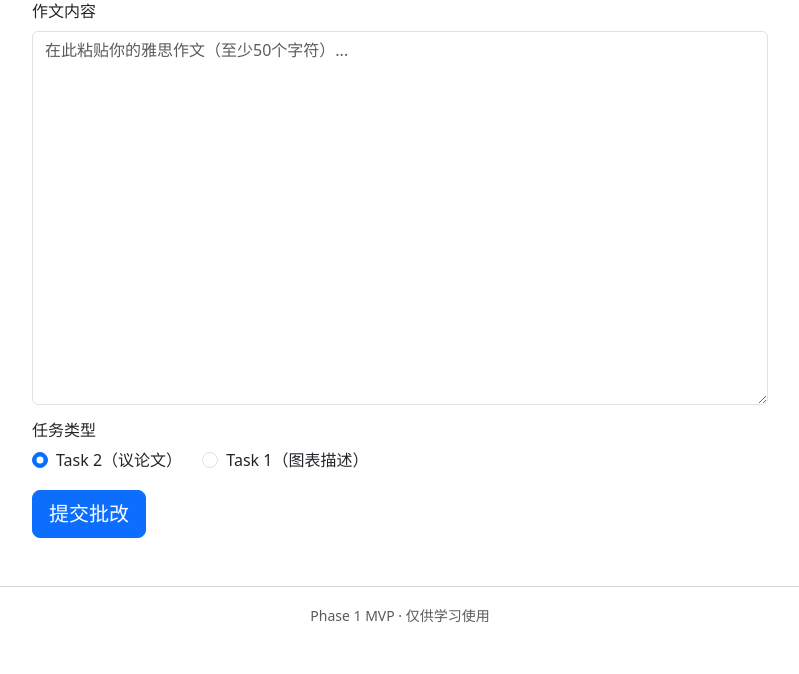
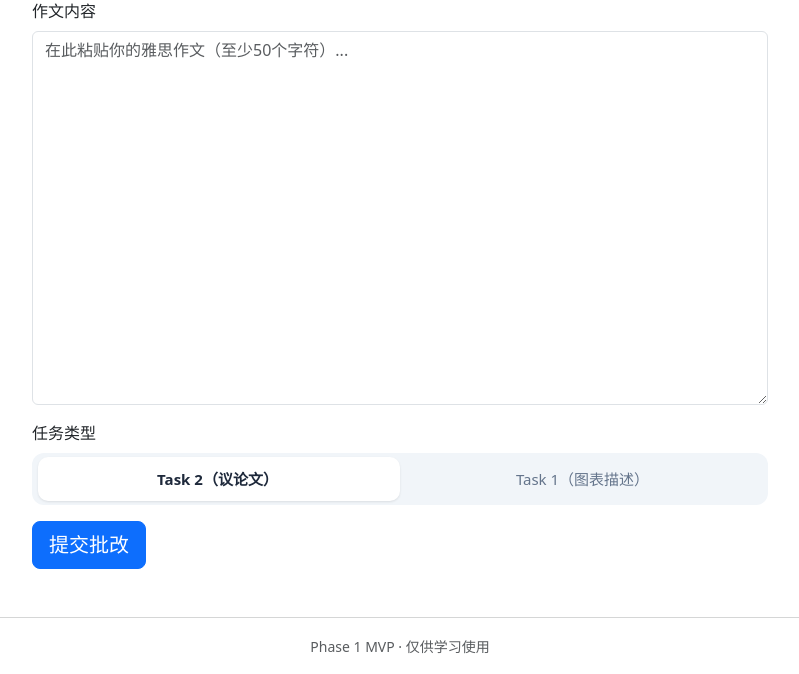
Before and after one commit to Kiyoteru1225/ielts-ai-learning-platform, a FastAPI app: page /writing/ in a window 1280 px wide. Shown: the part 153-827 px from the top of the page, without its empty margins (240-1039 px from the left). Before the commit the page ends 776 px from the top, so only its background shows below. Run offline with FastAPI, Linux system fonts and the light colour scheme.

Commit message:
style: Uiverse 滑动 Tab 替换 Task 类型选择器

```diff
--- a/app/templates/base.html
+++ b/app/templates/base.html
@@ -5,6 +5,7 @@
     <meta name="viewport" content="width=device-width, initial-scale=1.0">
     <title>{% block title %}雅思 AI 学习平台{% endblock %}</title>
     <link href="https://cdn.jsdelivr.net/npm/bootstrap@5.3.0/dist/css/bootstrap.min.css" rel="stylesheet">
+    <link href="/static/uiverse-tabs.css" rel="stylesheet">
 </head>
 <body>
     <nav class="navbar navbar-expand-lg navbar-dark bg-primary">
--- a/app/templates/writing.html
+++ b/app/templates/writing.html
@@ -25,17 +25,16 @@
                 ></textarea>
             </div>
 
-            <fieldset class="mb-3">
-                <legend class="h6">任务类型</legend>
-                <div class="form-check form-check-inline">
-                    <input class="form-check-input" type="radio" name="task_type" id="task2" value="task2" checked>
-                    <label class="form-check-label" for="task2">Task 2（议论文）</label>
+            <div class="mb-3">
+                <label class="form-label">任务类型</label>
+                <div class="tabs">
+                    <input type="radio" id="radio-1" name="task_type" value="task2" checked>
+                    <label class="tab" for="radio-1">Task 2（议论文）</label>
+                    <input type="radio" id="radio-2" name="task_type" value="task1">
+                    <label class="tab" for="radio-2">Task 1（图表描述）</label>
+                    <span class="glider"></span>
                 </div>
-                <div class="form-check form-check-inline">
-                    <input class="form-check-input" type="radio" name="task_type" id="task1" value="task1">
-                    <label class="form-check-label" for="task1">Task 1（图表描述）</label>
-                </div>
-            </fieldset>
+            </div>
 
             <button type="submit" class="btn btn-primary btn-lg">提交批改</button>
         </form>
--- /dev/null
+++ b/static/uiverse-tabs.css
@@ -0,0 +1,77 @@
+/* ===== Uiverse Tab 组件 — 任务类型选择器 ===== */
+/* By Pradeepsaranbishnoi — uiverse.io */
+
+.tabs {
+  position: relative;
+  display: flex;
+  background-color: #f1f5f9;
+  border-radius: 12px;
+  padding: 4px;
+  gap: 2px;
+}
+
+.tabs input[type="radio"] {
+  display: none;
+}
+
+.tab {
+  display: flex;
+  align-items: center;
+  justify-content: center;
+  height: 44px;
+  flex: 1;
+  font-size: 15px;
+  font-weight: 500;
+  border-radius: 10px;
+  cursor: pointer;
+  transition: color 0.2s ease;
+  color: #64748b;
+  z-index: 1;
+  user-select: none;
+}
+
+.tabs input[type="radio"]:checked + .tab {
+  color: #1e293b;
+  font-weight: 600;
+}
+
+.glider {
+  position: absolute;
+  display: flex;
+  height: 44px;
+  width: calc(50% - 6px);
+  top: 4px;
+  background-color: #ffffff;
+  border-radius: 10px;
+  box-shadow: 0 1px 3px rgba(0, 0, 0, 0.06), 0 1px 2px rgba(0, 0, 0, 0.04);
+  transition: transform 0.25s ease;
+  z-index: 0;
+  pointer-events: none;
+}
+
+.tabs input[id="radio-1"]:checked ~ .glider {
+  transform: translateX(2px);
+}
+
+.tabs input[id="radio-2"]:checked ~ .glider {
+  transform: translateX(calc(100% + 2px));
+}
+
+.notification {
+  display: flex;
+  align-items: center;
+  justify-content: center;
+  width: 20px;
+  height: 20px;
+  margin-left: 6px;
+  border-radius: 50%;
+  background-color: #3b82f6;
+  color: #fff;
+  font-size: 11px;
+  font-weight: 600;
+}
+
+/* 任务标签不显示数字徽章时隐藏 */
+.tab .notification:empty {
+  display: none;
+}
```
